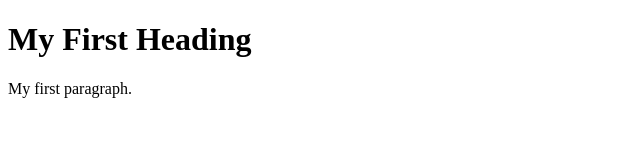
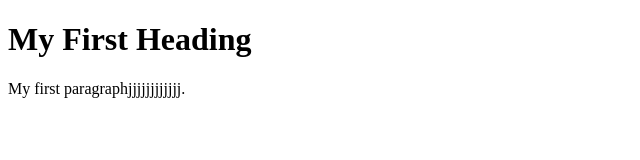
Before and after one commit to om1403/project14, a plain HTML site: page index.html in a window 1280 px wide. Shown: the full height of the page, 0-640 px from the left. Drawn offline with Linux system fonts and the light colour scheme.

Commit message:
second commit

```diff
--- a/index.html
+++ b/index.html
@@ -3,7 +3,7 @@
 <body>
 
 <h1>My First Heading</h1>
-<p>My first paragraph.</p>
+<p>My first paragraphjjjjjjjjjjjj.</p>
 
 </body>
 </html>
```
